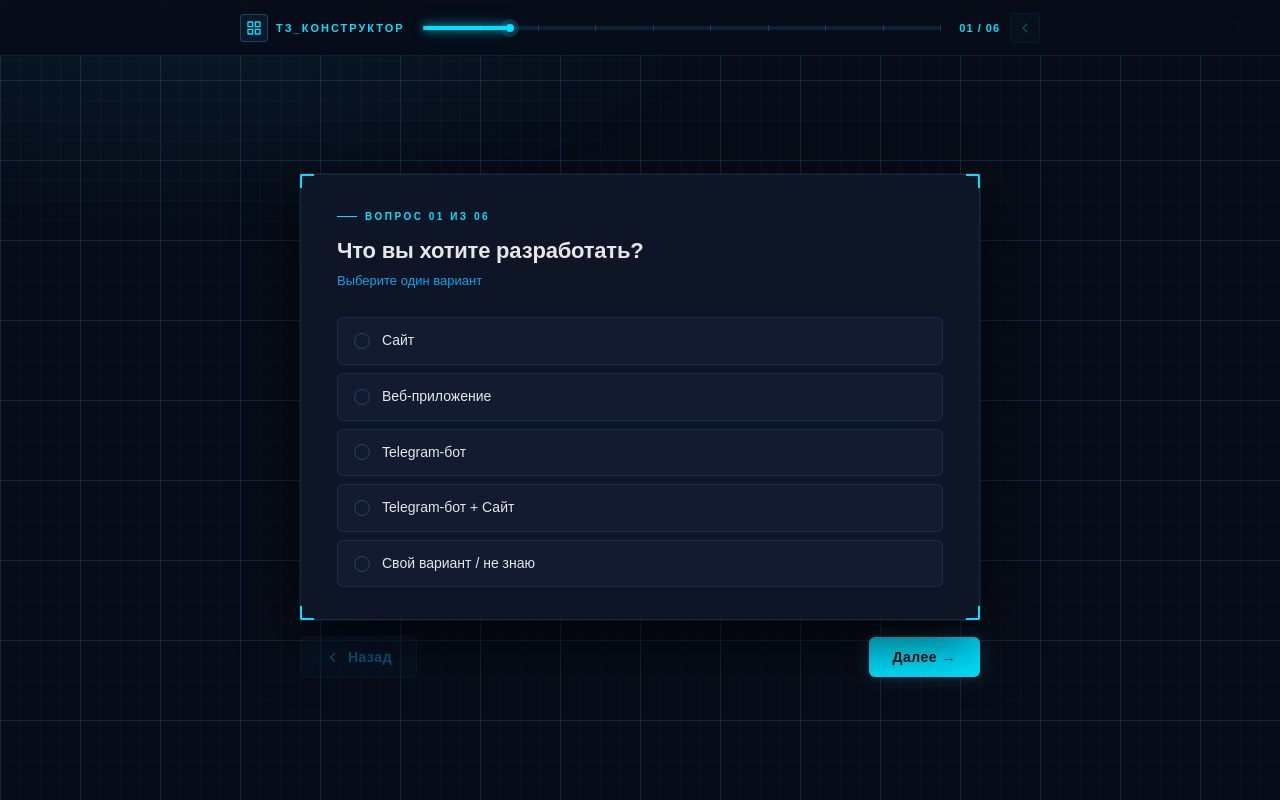
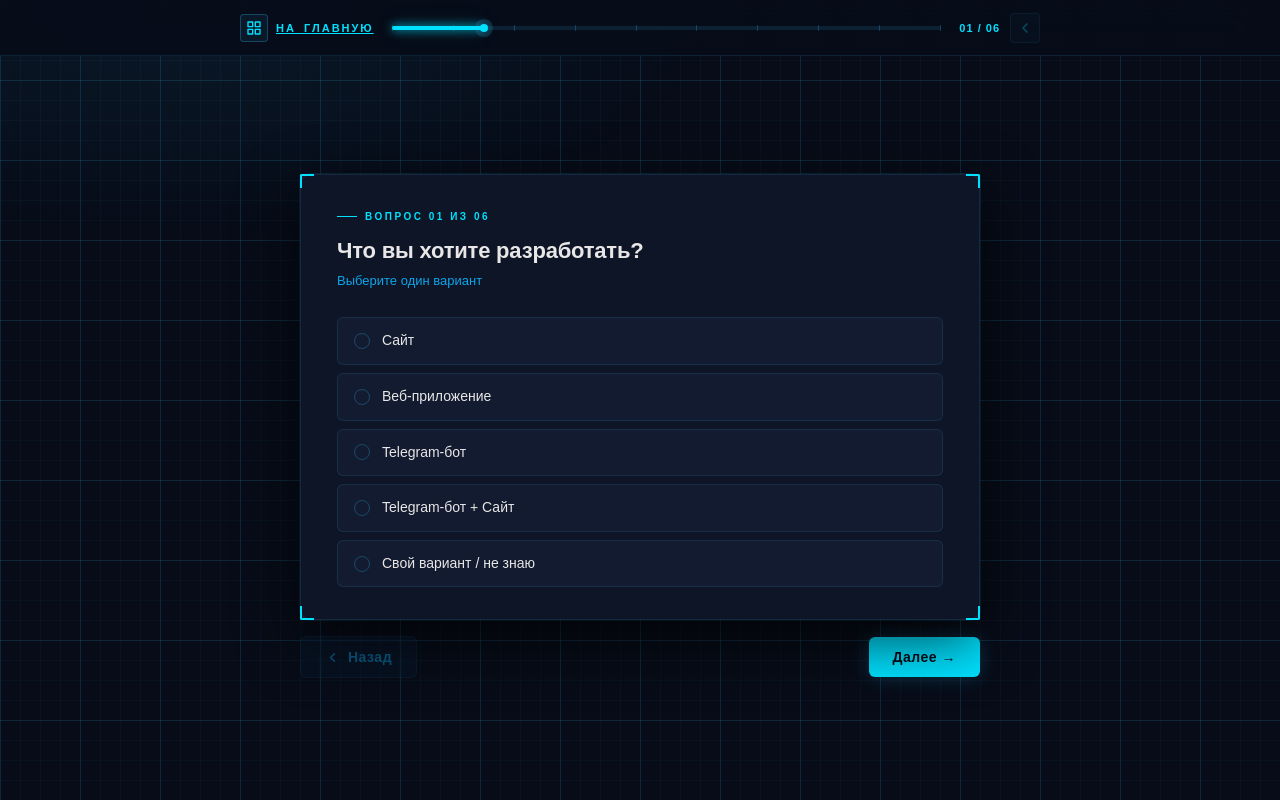
Before and after one commit to Andre-wb/portfolio, a FastAPI app: page /tor_builder in a window 1280 px wide. Run offline with FastAPI, Linux system fonts and the light colour scheme; some web fonts are replaced.

Commit message:
Финальные доработки

```diff
--- a/static/css/main.css
+++ b/static/css/main.css
@@ -577,6 +577,7 @@ header nav {
     }
     .introduce-about {
         grid-row: 2;
+        place-items: center;
         width: 100%;
         overflow: visible;
     }
--- a/templates/tor_builder.html
+++ b/templates/tor_builder.html
@@ -19,13 +19,13 @@
   <header class="topbar" id="progressWrap">
     <div class="topbar-inner">
       <div class="topbar-brand">
-        <div class="brand-icon">
+        <a class="brand-icon" href="/">
           <svg width="16" height="16" viewBox="0 0 24 24" fill="none" stroke="currentColor" stroke-width="2" stroke-linecap="round" stroke-linejoin="round">
             <rect x="3" y="3" width="7" height="7"/><rect x="14" y="3" width="7" height="7"/>
             <rect x="14" y="14" width="7" height="7"/><rect x="3" y="14" width="7" height="7"/>
           </svg>
-        </div>
-        <span class="brand-label">ТЗ_КОНСТРУКТОР</span>
+        </a>
+        <a class="brand-label" href="/">НА_ГЛАВНУЮ</a>
       </div>
 
       <div class="topbar-progress">
```
